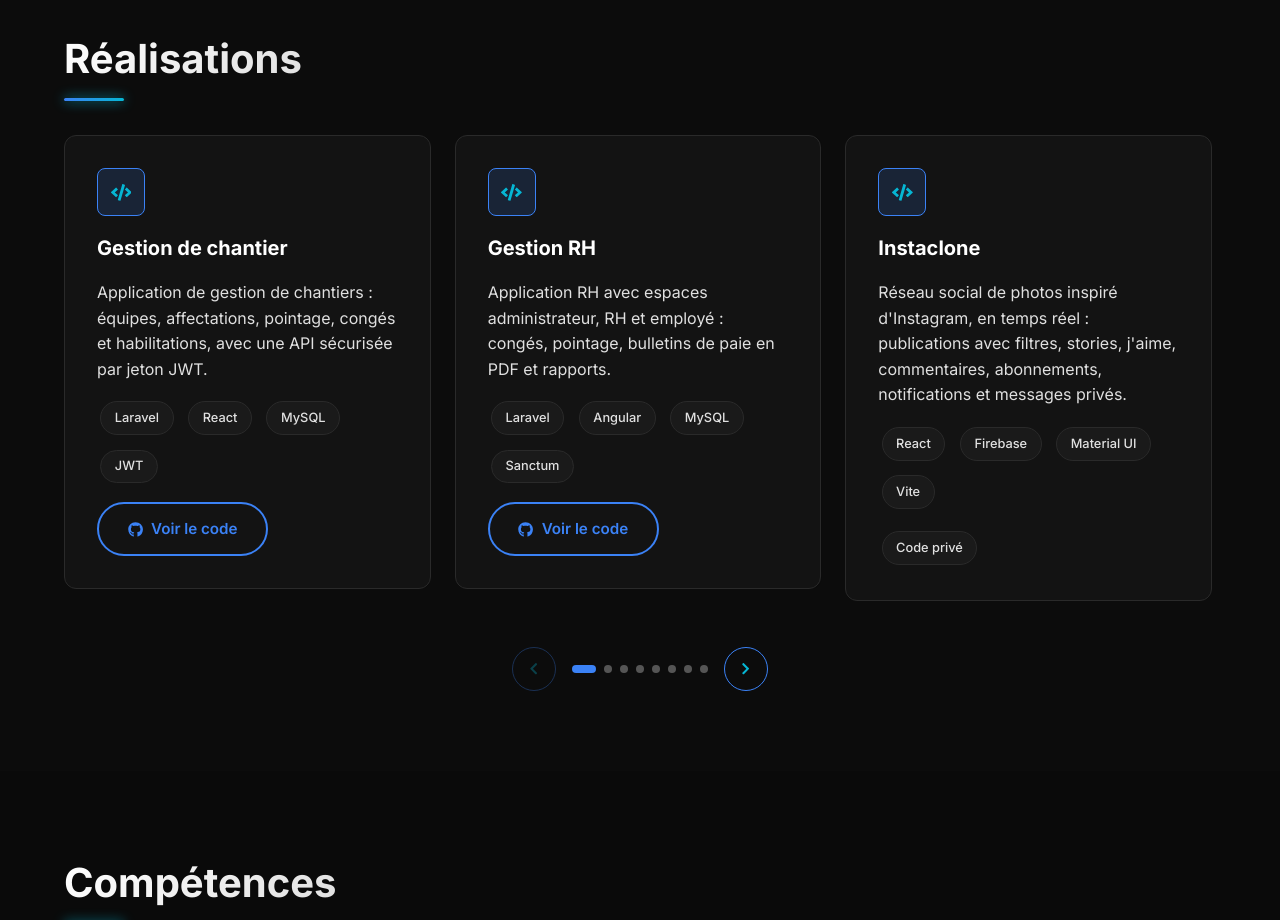
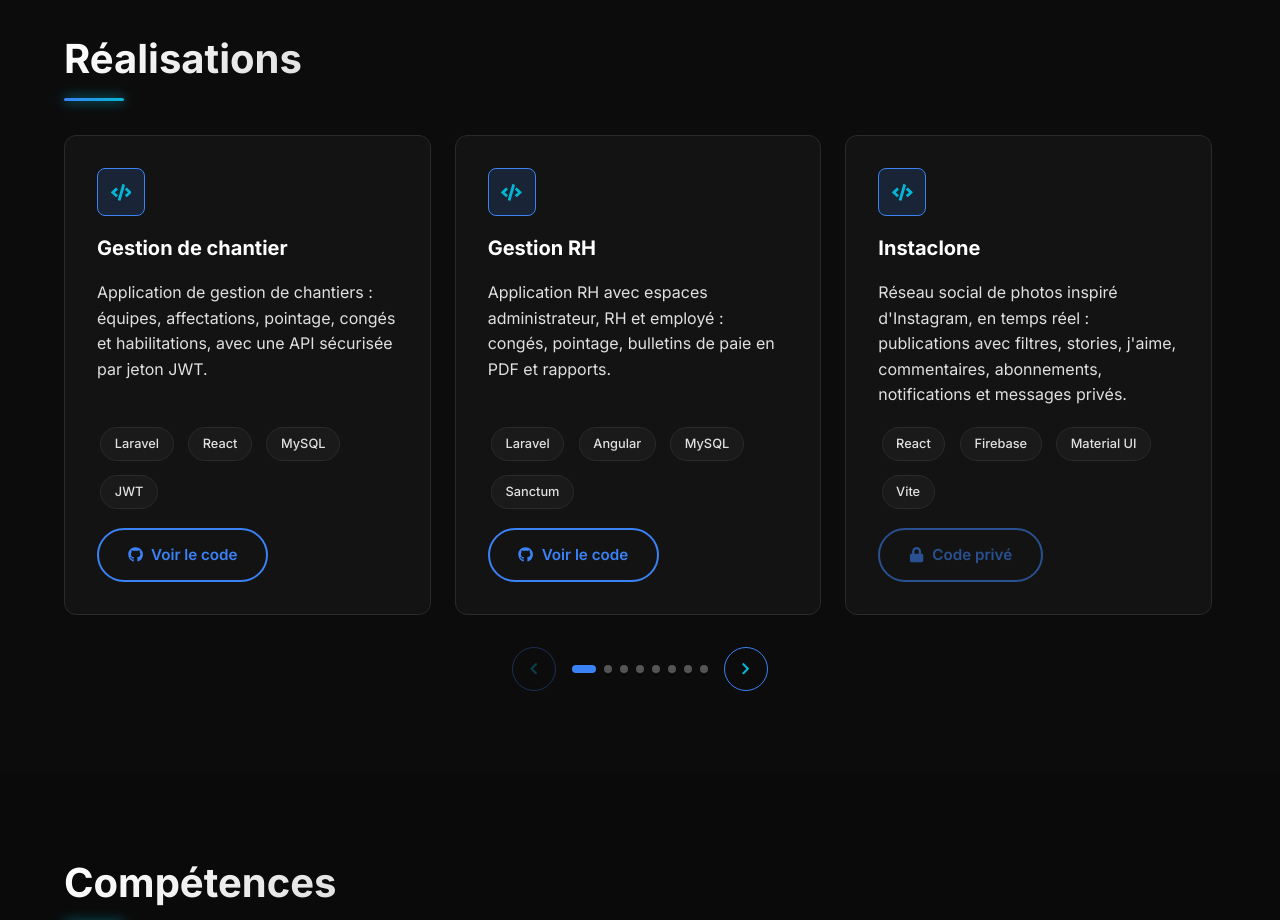
Before and after one commit to AmineCHIBOUB/portfolio, a React (Vite) app: page / in a window 1280 px wide. Shown: the part 4900-5820 px from the top of the page. Built offline with nearby package versions, Linux system fonts and the light colour scheme.

Commit message:
Réalisations : cartes de même hauteur, badges et boutons alignés

```diff
--- a/src/components/sections/Realisations.css
+++ b/src/components/sections/Realisations.css
@@ -5,6 +5,7 @@
 
 .realisations-track {
   display: flex;
+  align-items: stretch;
   gap: var(--spacing-lg);
   overflow-x: auto;
   scroll-snap-type: x mandatory;
@@ -20,6 +21,8 @@
 .realisation-card {
   flex: 0 0 calc((100% - 2 * var(--spacing-lg)) / 3);
   scroll-snap-align: start;
+  height: auto;
+  align-self: stretch;
   display: flex;
   flex-direction: column;
   gap: var(--spacing-md);
@@ -48,14 +51,27 @@
   flex-grow: 1;
 }
 
+/* Badges et bouton calés en bas : même position sur toutes les cartes */
 .realisation-card .stack-tags {
   display: flex;
   flex-wrap: wrap;
+  align-content: flex-end;
   gap: var(--spacing-xs);
+  margin-top: auto;
+  min-height: 5.2rem;
 }
 
 .realisation-link {
   align-self: flex-start;
+}
+
+.realisation-private {
+  display: inline-flex;
+  align-items: center;
+  gap: 0.5rem;
+  opacity: 0.55;
+  cursor: default;
+  pointer-events: none;
 }
 
 /* Flèches et points de navigation */
--- a/src/components/sections/Realisations.jsx
+++ b/src/components/sections/Realisations.jsx
@@ -1,5 +1,5 @@
 import React, { useEffect, useRef, useState } from 'react';
-import { FaGithub, FaCode, FaChevronLeft, FaChevronRight } from 'react-icons/fa';
+import { FaGithub, FaCode, FaChevronLeft, FaChevronRight, FaLock } from 'react-icons/fa';
 import { realisations } from '../../data/portfolioData';
 import './Realisations.css';
 
@@ -59,7 +59,9 @@ const Realisations = () => {
                     <FaGithub /> Voir le code
                   </a>
                 ) : (
-                  <span className="badge realisation-link">Code privé</span>
+                  <span className="btn btn-outline realisation-link realisation-private">
+                    <FaLock /> Code privé
+                  </span>
                 )}
               </article>
             ))}
```
